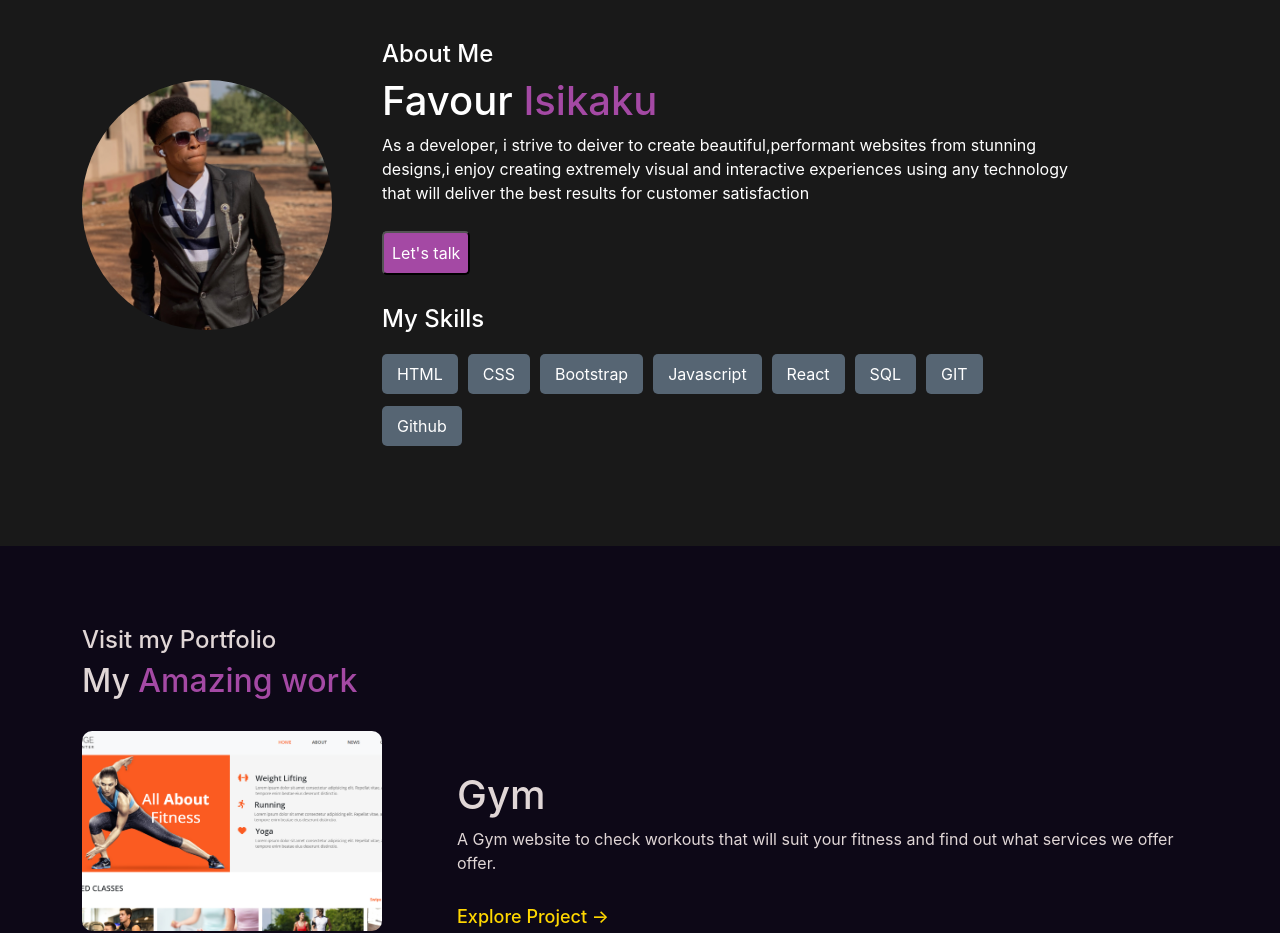
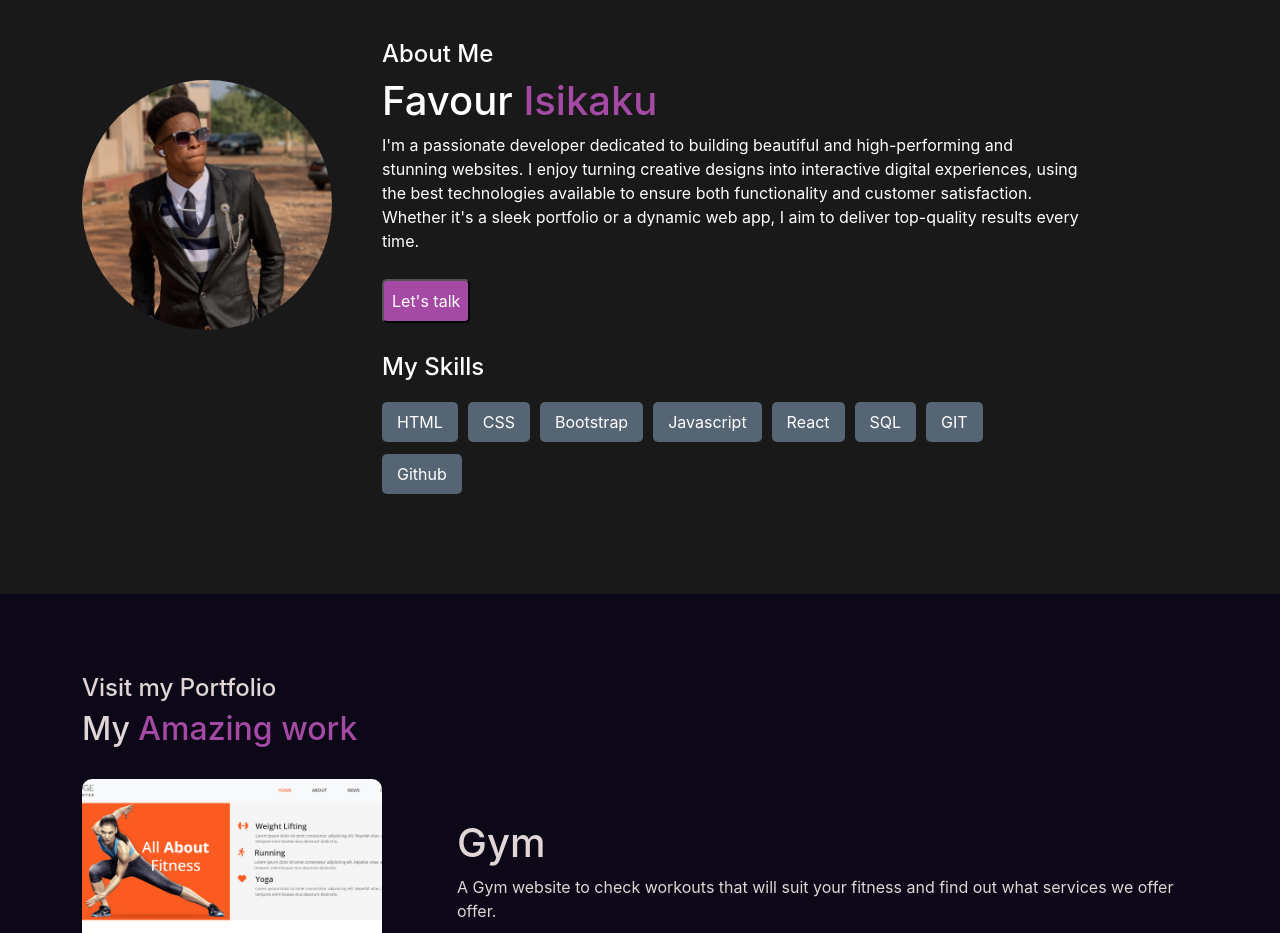
Before and after one commit to favourisikaku/portfolio, a React (Create React App) app: page / in a window 1280 px wide. Shown: the part 840-1773 px from the top of the page. Built offline with nearby package versions, Linux system fonts and the light colour scheme.

Commit message:
updated abouur me

```diff
--- a/src/Components/About.js
+++ b/src/Components/About.js
@@ -19,11 +19,12 @@ const About = () => {
                 Favour <span>Isikaku</span>
               </h1>
               <p>
-                As a developer, i strive to deiver to create
-                beautiful,performant websites from stunning designs,i enjoy
-                creating extremely visual and interactive experiences using any
-                technology that will deliver the best results for customer
-                satisfaction
+                I'm a passionate developer dedicated to building beautiful and
+                high-performing and stunning websites. I enjoy turning creative
+                designs into interactive digital experiences, using the best
+                technologies available to ensure both functionality and customer
+                satisfaction. Whether it's a sleek portfolio or a dynamic web
+                app, I aim to deliver top-quality results every time.
               </p>
               <a href="#Contact">
                 <button className="about-btn">Let's talk</button>
```
